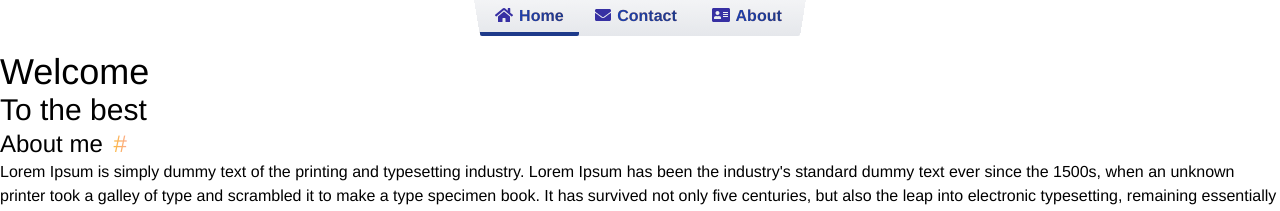
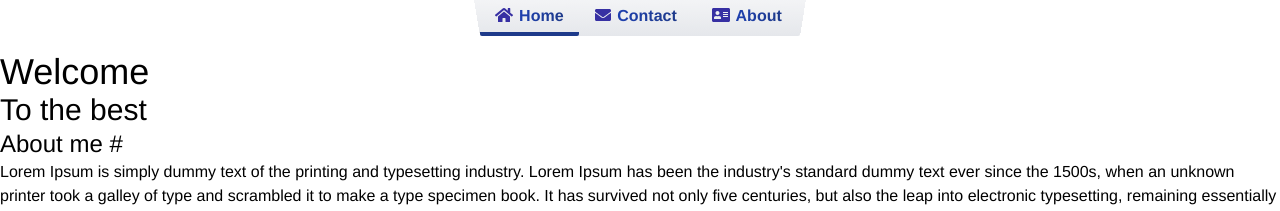
Before and after one commit to FalconOne/website-1, a Vue app in the folder frontend/: page / in a window 1280 px wide. Shown: the top 211 px of the page. Built offline with nearby package versions, Linux system fonts and the light colour scheme.

Commit message:
Remove unneccessary css from index.css

```diff
--- a/frontend/src/index.css
+++ b/frontend/src/index.css
@@ -20,18 +20,3 @@ h5 {
 h6 {
     @apply text-base;
 }
-a {
-    @apply mr-2 p-1 rounded-sm no-underline
-    text-transparent bg-clip-text bg-gradient-to-r from-yellow-400 to-red-300;
-
-}
-a:hover,
-a.router-link-active {
-    @apply border-b-2 border-yellow-700;
-}
-a.router-link-active {
-    @apply bg-gray-600;
-}
-svg {
-    @apply fill-current text-yellow-300;
-}
```
